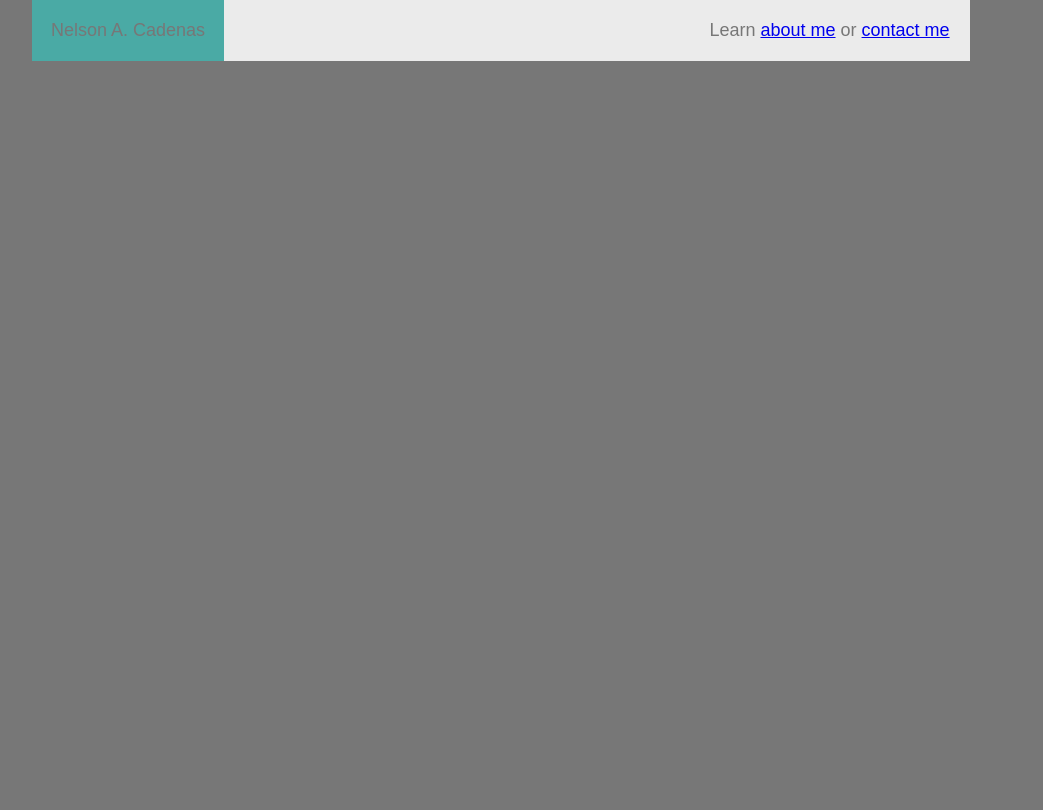
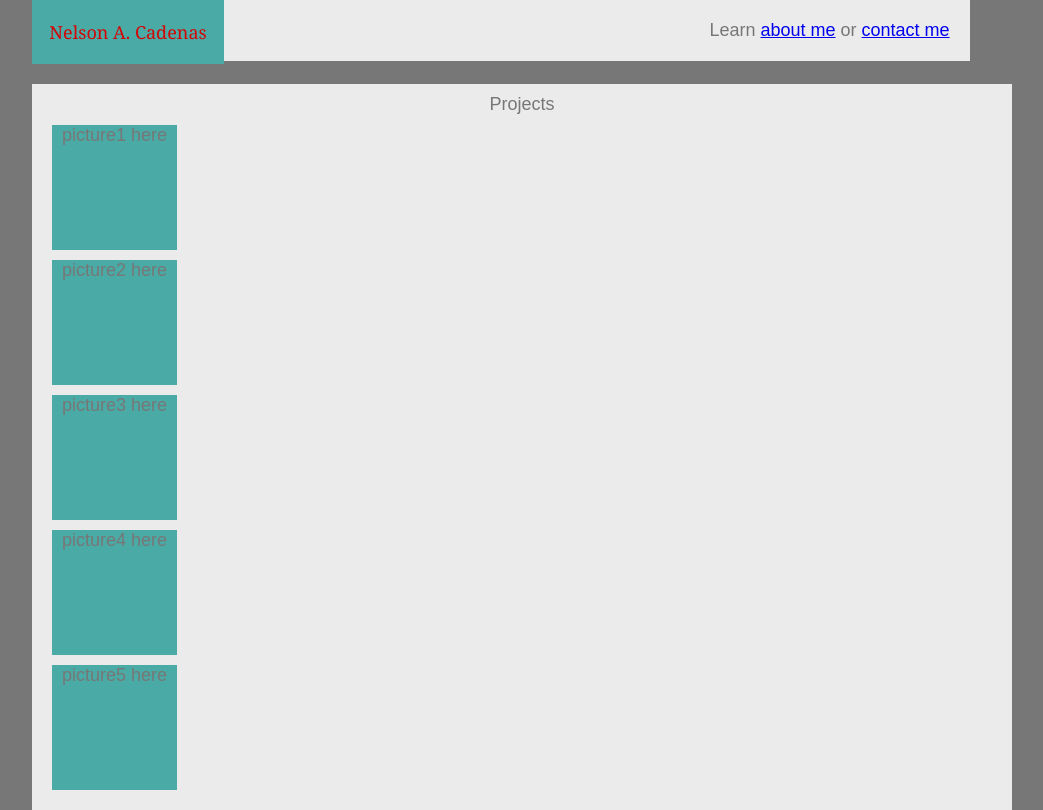
Before and after one commit to NelsonCad/Basic-portfolio, a plain HTML site: page portfolio.html in a window 1280 px wide. Shown: the whole page, without its empty margins (138-1181 px from the left). Drawn offline with Linux system fonts and the light colour scheme.

Commit message:
started on portfolio page

```diff
--- a/assets/css/style.css
+++ b/assets/css/style.css
@@ -1,3 +1,8 @@
+html {
+    height: 100%;
+    margin: 0px;
+}
+
 body {
     font-family: Arial, Helvetica, sans-serif;
     color: #777;
@@ -5,7 +10,8 @@ body {
     width: 960px;
     font-size: 18px;
     align-content: center;
-    margin: auto;
+    margin: 0 auto;
+    height: 100%;
 }
 
 header, nav, section, Aside, Footer {
@@ -13,6 +19,7 @@ header, nav, section, Aside, Footer {
 }
 
 header {
+    font-family: Georgia, 'Times New Roman', Times, serif;
     padding-top: 20px;
     padding-bottom: 20px;
     margin-bottom: 10px;
@@ -21,6 +28,7 @@ header {
     width: 20%;
     float: left;
     background: #4aaaa5;
+    color: #d40505
 }
 
 nav {
@@ -32,11 +40,12 @@ nav {
     float: left;
 }
 
+/* this is where the about me page begins */
+
 section {
     width: 75%;
     float: left;
     margin: 1.25%;
-    height: 55%;
     text-align: center;
 
 }
@@ -52,14 +61,14 @@ article {
     padding-top: 4px;
 }
 
-h1.outsider {
+.outsider {
     padding: 10px;
     Padding-bottom: 0px;
     text-align: left;
     margin-bottom: 0px;
 }
 
-p.briefbio {
+.briefbio {
     color: #777;
     background: #ebebeb;
     Height: 10%;
@@ -69,7 +78,7 @@ p.briefbio {
     text-align: left;
 }
 
-p.favorites {
+.favorites {
     color: #ebebeb;
     background: #777;
     Height: 10%;
@@ -90,12 +99,12 @@ aside {
     text-align: center;
 }
 
-p.aside {
+.aside {
     padding: 5%;
 
 }
 
-p.comments {
+.comments {
     color: #ebebeb;
     Background: #777;
     overflow: auto;
@@ -105,10 +114,50 @@ p.comments {
     padding: 10px;
 }
 
+div.push, footer {
+    height:30px;
+}
+
 footer {
     clear: both;
-    margin: 10px;
+    margin:10px;
     padding: 20px;
     text-align: center;
-    width: auto;
+
 }
+
+/* this is where the portfolio page begins */
+
+.pitfolio {
+    width: 100%;
+    padding: 10px;
+    margin: 10px;
+}
+
+div {
+    width: 125px;
+    height: 125px;
+    background-color: #4aaaa5;
+    margin: 10px;
+    left: 45%;
+}
+
+.piture1 {
+
+}
+
+.piture2 {
+
+}
+
+.piture3 {
+
+}
+
+.piture4 {
+
+}
+
+.piture5 {
+
+}
--- a/portfolio.html
+++ b/portfolio.html
@@ -19,5 +19,25 @@
                 <a href="contact.html">contact me</a>
             </nav>
 
+    <section class="pitfolio">
+        Projects
+        <div class="piture1">
+            picture1 here
+        </div>
+        <div class="piture2">
+            picture2 here
+        </div>
+        <div class="piture3">
+            picture3 here
+        </div>
+        <div class="piture4">
+            picture4 here
+        </div>
+        <div class="piture5">
+            picture5 here
+        </div>
+    </section>
+
+
 </body>
 </html>
```
